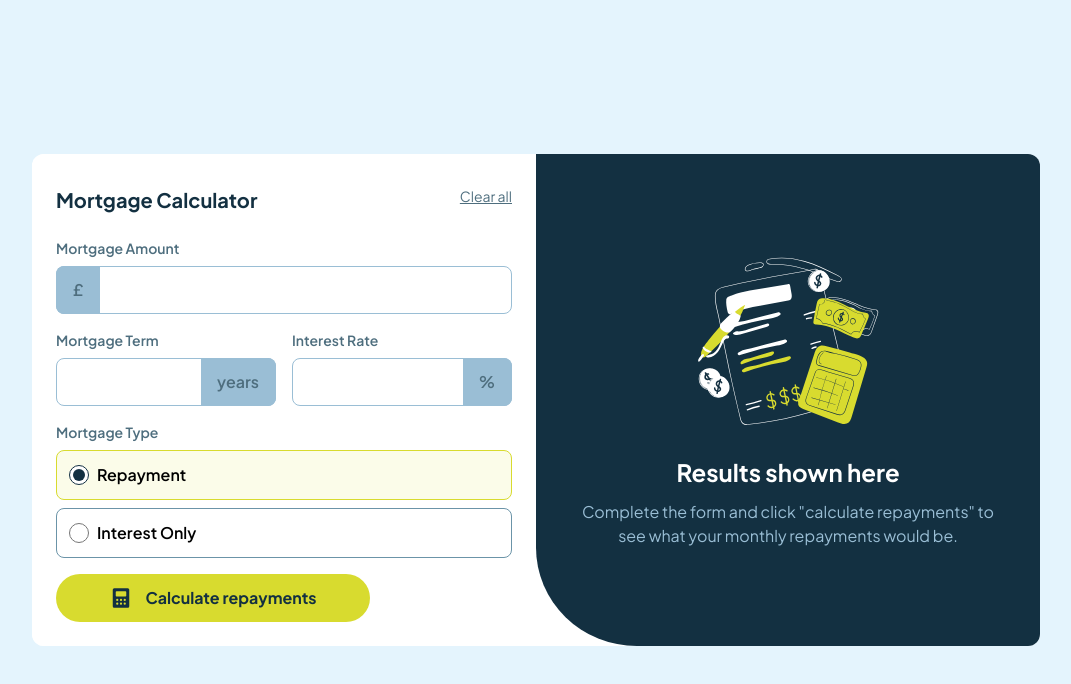
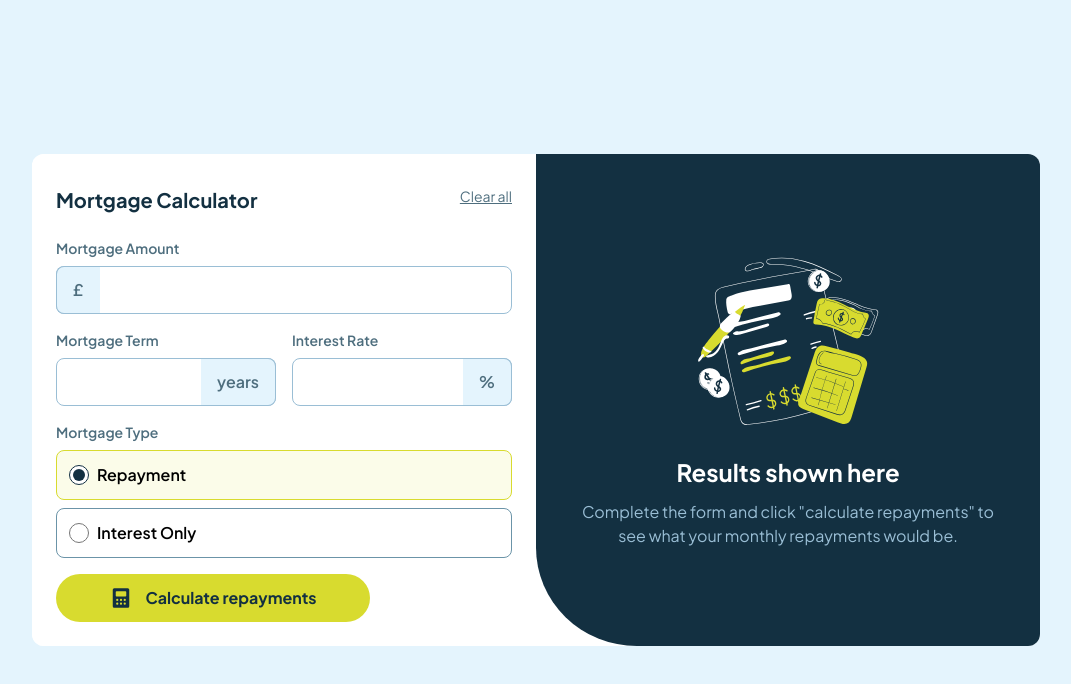
Before and after one commit to jambanix/frontendmentor_mortgage-repayment-calculator, a React (Vite) app: page / in a window 1280 px wide. Shown: the top 684 px of the page, without its empty margins (104-1175 px from the left). Built offline with nearby package versions, Linux system fonts and the light colour scheme.

Commit message:
change bg colour back on input

```diff
--- a/src/components/Input.jsx
+++ b/src/components/Input.jsx
@@ -29,7 +29,7 @@ export const Input = forwardRef(
           return `rounded-r-lg border-r border-b border-t ${
             isFocusing
               ? "border-t-lime border-b-lime border-r-lime bg-lime text-slate-900"
-              : "border-t-slate-300 border-b-slate-300 border-r-slate-300 bg-slate-300"
+              : "border-t-slate-300 border-b-slate-300 border-r-slate-300 bg-slate-100"
           }`;
         }
       } else {
@@ -39,7 +39,7 @@ export const Input = forwardRef(
           return `rounded-l-lg border-l border-b border-t ${
             isFocusing
               ? "border-t-lime border-b-lime border-l-lime bg-lime text-slate-900"
-              : "border-t-slate-300 border-b-slate-300 border-l-slate-300 bg-slate-300"
+              : "border-t-slate-300 border-b-slate-300 border-l-slate-300 bg-slate-100"
           }`;
         }
       }
```
